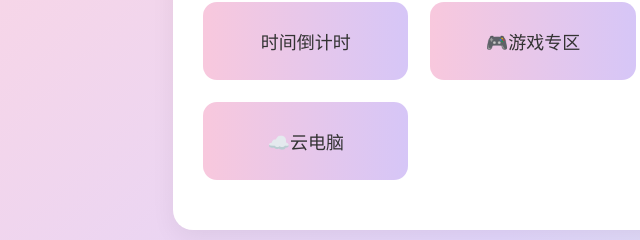
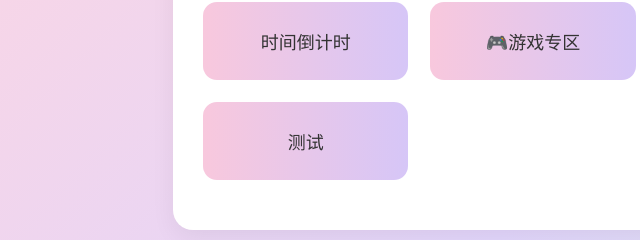
Before and after one commit to WACATW/curly-adventure, a website: page index.html in a window 1280 px wide. Shown: the part 199-439 px from the top of the page, 107-747 px from the left. Drawn offline with Linux system fonts and the light colour scheme.

Commit message:
Update index.html

```diff
--- a/index.html
+++ b/index.html
@@ -128,7 +128,7 @@ body{
         <a href="pan.html" class="func-btn">☁️网盘</a>
     </div>
     <div class="func-wrap-row2">
-        <a onclick="alert('云电脑正在开发中，敬请期待！')" class="func-btn">☁️云电脑</a>
+        <a href="cloudpc.html" class="func-btn">测试</a>
         <div></div>
         <div></div>
     </div>
```
